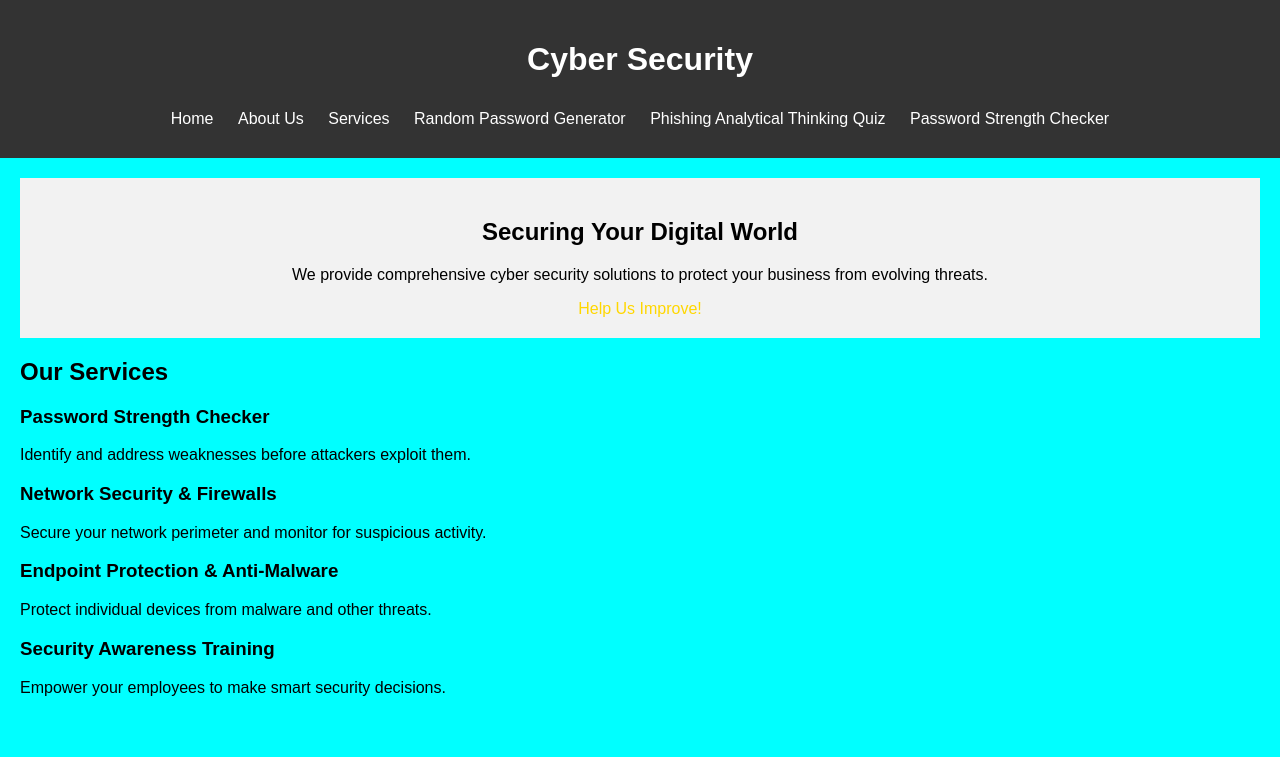
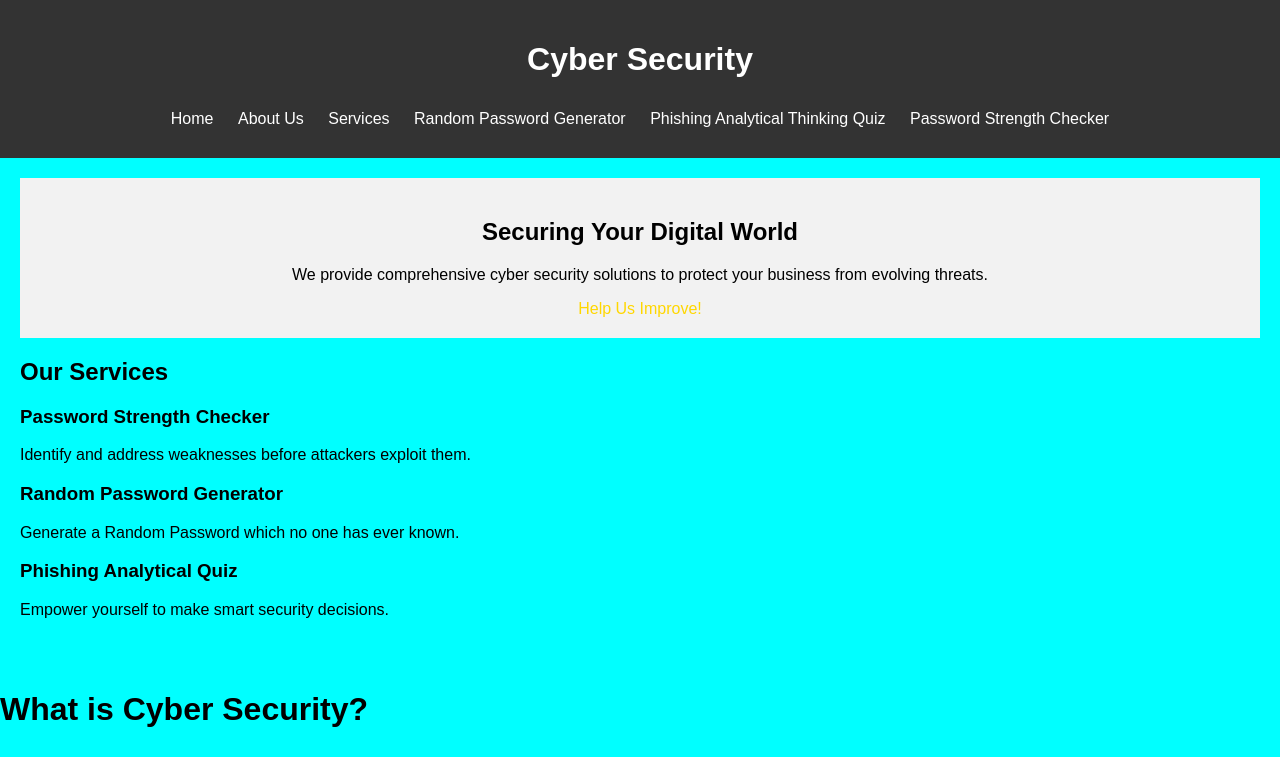
Before and after one commit to Bhavyam-Bhutani/Cybersafety.github.io, a plain HTML site: page index.html in a window 1280 px wide. Both pictures are taken after a click on the link "Services". Shown: the top 757 px of the page. Drawn offline with Linux system fonts and the light colour scheme.

Commit message:
Update index.html

```diff
--- a/index.html
+++ b/index.html
@@ -41,16 +41,12 @@
                     <p>Identify and address weaknesses before attackers exploit them.</p>
                 </div>
                 <div class="service">
-                    <h3>Network Security & Firewalls</h3>
-                    <p>Secure your network perimeter and monitor for suspicious activity.</p>
+                    <h3>Random Password Generator</h3>
+                    <p>Generate a Random Password which no one has ever known.</p>
                 </div>
                 <div class="service">
-                    <h3>Endpoint Protection & Anti-Malware</h3>
-                    <p>Protect individual devices from malware and other threats.</p>
-                </div>
-                <div class="service">
-                    <h3>Security Awareness Training</h3>
-                    <p>Empower your employees to make smart security decisions.</p>
+                    <h3>Phishing Analytical Quiz</h3>
+                    <p>Empower yourself to make smart security decisions.</p>
                 </div>
             </div>
         </section>
```
